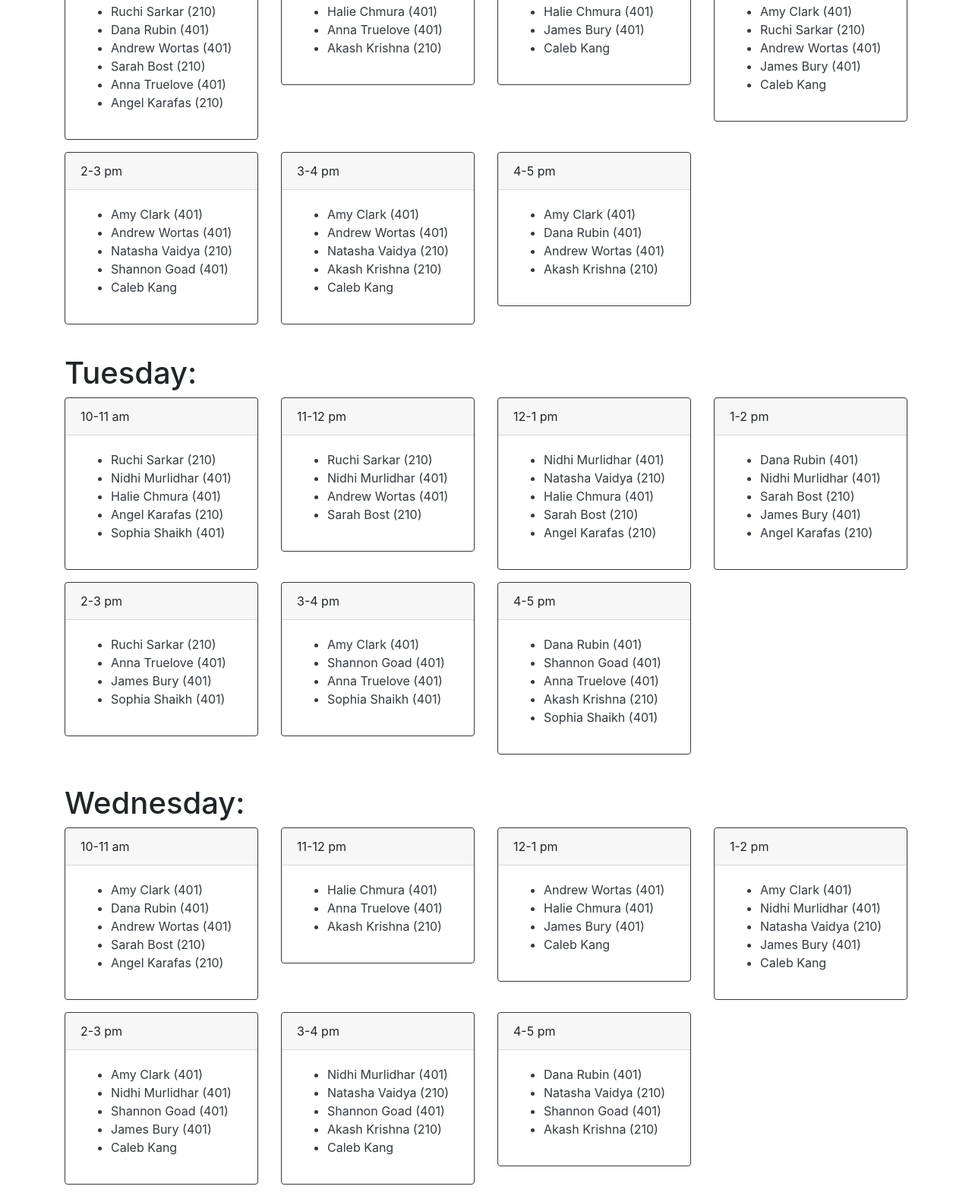
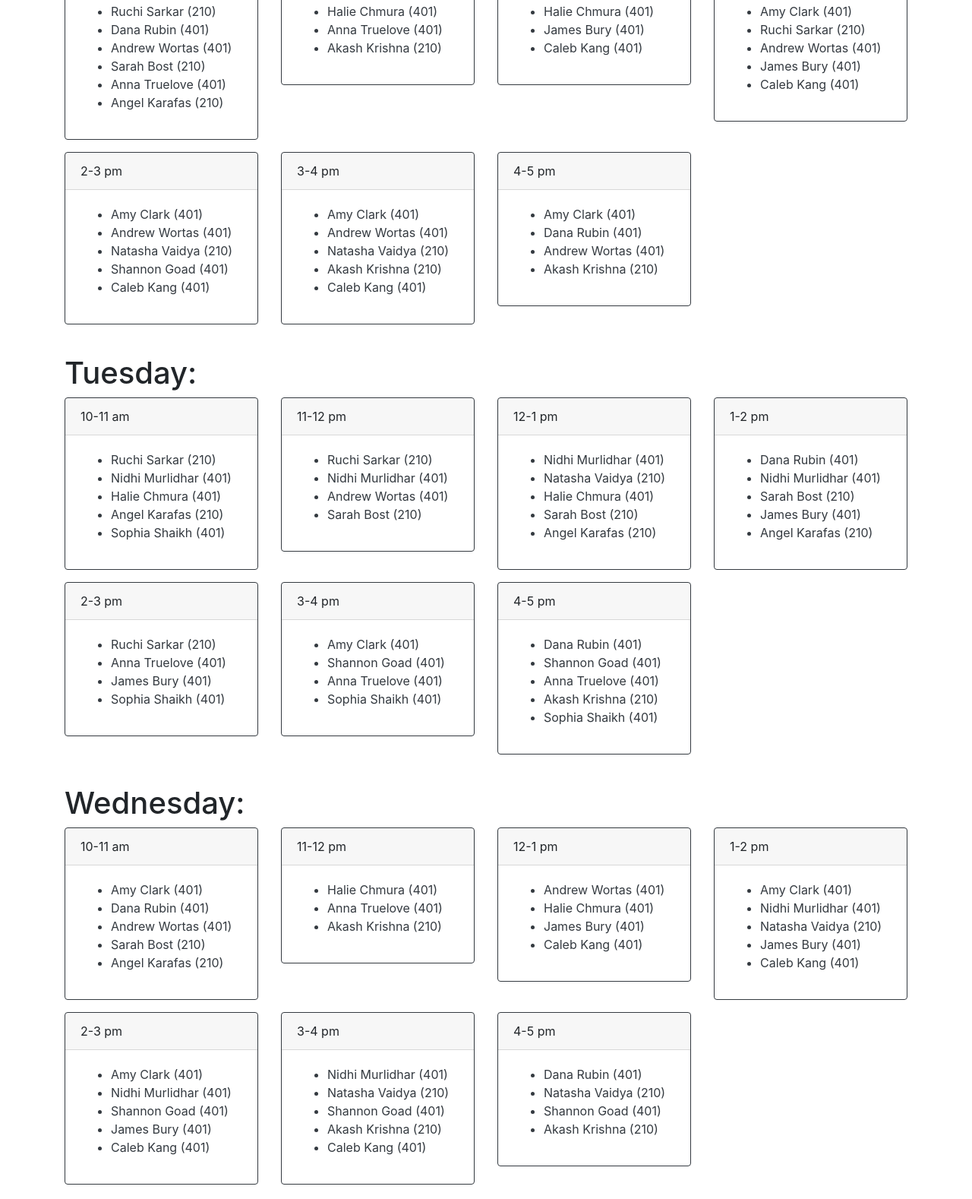
Before and after one commit to jamesbury3/LA-Scheduler, a plain HTML site: page index.html in a window 1280 px wide. Shown: the part 177-1755 px from the top of the page at 76% size. Drawn offline with nearby package versions, Linux system fonts and the light colour scheme.

Commit message:
Fixed incorrect name

```diff
--- a/index.html
+++ b/index.html
@@ -39,28 +39,28 @@
                    <div class="card border-dark mb-3" style="max-width: 18rem;">
                        <div class="card-header">12-1 pm</div>
                        <div class="card-body text-dark">
-                           <ul><li><p class="card-text">Halie Chmura (401)</p></li><li><p class="card-text">James Bury (401)</p></li><li><p class="card-text">Caleb Kang</p></li>             </ul>
+                           <ul><li><p class="card-text">Halie Chmura (401)</p></li><li><p class="card-text">James Bury (401)</p></li><li><p class="card-text">Caleb Kang (401)</p></li>             </ul>
                        </div>
                    </div>
                </div><div class="col-3">
                    <div class="card border-dark mb-3" style="max-width: 18rem;">
                        <div class="card-header">1-2 pm</div>
                        <div class="card-body text-dark">
-                           <ul><li><p class="card-text">Amy Clark (401)</p></li><li><p class="card-text">Ruchi Sarkar (210)</p></li><li><p class="card-text">Andrew Wortas (401)</p></li><li><p class="card-text">James Bury (401)</p></li><li><p class="card-text">Caleb Kang</p></li>             </ul>
+                           <ul><li><p class="card-text">Amy Clark (401)</p></li><li><p class="card-text">Ruchi Sarkar (210)</p></li><li><p class="card-text">Andrew Wortas (401)</p></li><li><p class="card-text">James Bury (401)</p></li><li><p class="card-text">Caleb Kang (401)</p></li>             </ul>
                        </div>
                    </div>
                </div><div class="col-3">
                    <div class="card border-dark mb-3" style="max-width: 18rem;">
                        <div class="card-header">2-3 pm</div>
                        <div class="card-body text-dark">
-                           <ul><li><p class="card-text">Amy Clark (401)</p></li><li><p class="card-text">Andrew Wortas (401)</p></li><li><p class="card-text">Natasha Vaidya (210)</p></li><li><p class="card-text">Shannon Goad (401)</p></li><li><p class="card-text">Caleb Kang</p></li>             </ul>
+                           <ul><li><p class="card-text">Amy Clark (401)</p></li><li><p class="card-text">Andrew Wortas (401)</p></li><li><p class="card-text">Natasha Vaidya (210)</p></li><li><p class="card-text">Shannon Goad (401)</p></li><li><p class="card-text">Caleb Kang (401)</p></li>             </ul>
                        </div>
                    </div>
                </div><div class="col-3">
                    <div class="card border-dark mb-3" style="max-width: 18rem;">
                        <div class="card-header">3-4 pm</div>
                        <div class="card-body text-dark">
-                           <ul><li><p class="card-text">Amy Clark (401)</p></li><li><p class="card-text">Andrew Wortas (401)</p></li><li><p class="card-text">Natasha Vaidya (210)</p></li><li><p class="card-text">Akash Krishna (210)</p></li><li><p class="card-text">Caleb Kang</p></li>             </ul>
+                           <ul><li><p class="card-text">Amy Clark (401)</p></li><li><p class="card-text">Andrew Wortas (401)</p></li><li><p class="card-text">Natasha Vaidya (210)</p></li><li><p class="card-text">Akash Krishna (210)</p></li><li><p class="card-text">Caleb Kang (401)</p></li>             </ul>
                        </div>
                    </div>
                </div><div class="col-3">
@@ -139,28 +139,28 @@
                    <div class="card border-dark mb-3" style="max-width: 18rem;">
                        <div class="card-header">12-1 pm</div>
                        <div class="card-body text-dark">
-                           <ul><li><p class="card-text">Andrew Wortas (401)</p></li><li><p class="card-text">Halie Chmura (401)</p></li><li><p class="card-text">James Bury (401)</p></li><li><p class="card-text">Caleb Kang</p></li>             </ul>
+                           <ul><li><p class="card-text">Andrew Wortas (401)</p></li><li><p class="card-text">Halie Chmura (401)</p></li><li><p class="card-text">James Bury (401)</p></li><li><p class="card-text">Caleb Kang (401)</p></li>             </ul>
                        </div>
                    </div>
                </div><div class="col-3">
                    <div class="card border-dark mb-3" style="max-width: 18rem;">
                        <div class="card-header">1-2 pm</div>
                        <div class="card-body text-dark">
-                           <ul><li><p class="card-text">Amy Clark (401)</p></li><li><p class="card-text">Nidhi Murlidhar (401)</p></li><li><p class="card-text">Natasha Vaidya (210)</p></li><li><p class="card-text">James Bury (401)</p></li><li><p class="card-text">Caleb Kang</p></li>             </ul>
+                           <ul><li><p class="card-text">Amy Clark (401)</p></li><li><p class="card-text">Nidhi Murlidhar (401)</p></li><li><p class="card-text">Natasha Vaidya (210)</p></li><li><p class="card-text">James Bury (401)</p></li><li><p class="card-text">Caleb Kang (401)</p></li>             </ul>
                        </div>
                    </div>
                </div><div class="col-3">
                    <div class="card border-dark mb-3" style="max-width: 18rem;">
                        <div class="card-header">2-3 pm</div>
                        <div class="card-body text-dark">
-                           <ul><li><p class="card-text">Amy Clark (401)</p></li><li><p class="card-text">Nidhi Murlidhar (401)</p></li><li><p class="card-text">Shannon Goad (401)</p></li><li><p class="card-text">James Bury (401)</p></li><li><p class="card-text">Caleb Kang</p></li>             </ul>
+                           <ul><li><p class="card-text">Amy Clark (401)</p></li><li><p class="card-text">Nidhi Murlidhar (401)</p></li><li><p class="card-text">Shannon Goad (401)</p></li><li><p class="card-text">James Bury (401)</p></li><li><p class="card-text">Caleb Kang (401)</p></li>             </ul>
                        </div>
                    </div>
                </div><div class="col-3">
                    <div class="card border-dark mb-3" style="max-width: 18rem;">
                        <div class="card-header">3-4 pm</div>
                        <div class="card-body text-dark">
-                           <ul><li><p class="card-text">Nidhi Murlidhar (401)</p></li><li><p class="card-text">Natasha Vaidya (210)</p></li><li><p class="card-text">Shannon Goad (401)</p></li><li><p class="card-text">Akash Krishna (210)</p></li><li><p class="card-text">Caleb Kang</p></li>             </ul>
+                           <ul><li><p class="card-text">Nidhi Murlidhar (401)</p></li><li><p class="card-text">Natasha Vaidya (210)</p></li><li><p class="card-text">Shannon Goad (401)</p></li><li><p class="card-text">Akash Krishna (210)</p></li><li><p class="card-text">Caleb Kang (401)</p></li>             </ul>
                        </div>
                    </div>
                </div><div class="col-3">
```
Also changed, not shown: altView.html (+1 -1 lines), las4.csv (+1 -7 lines), 1 other file.
